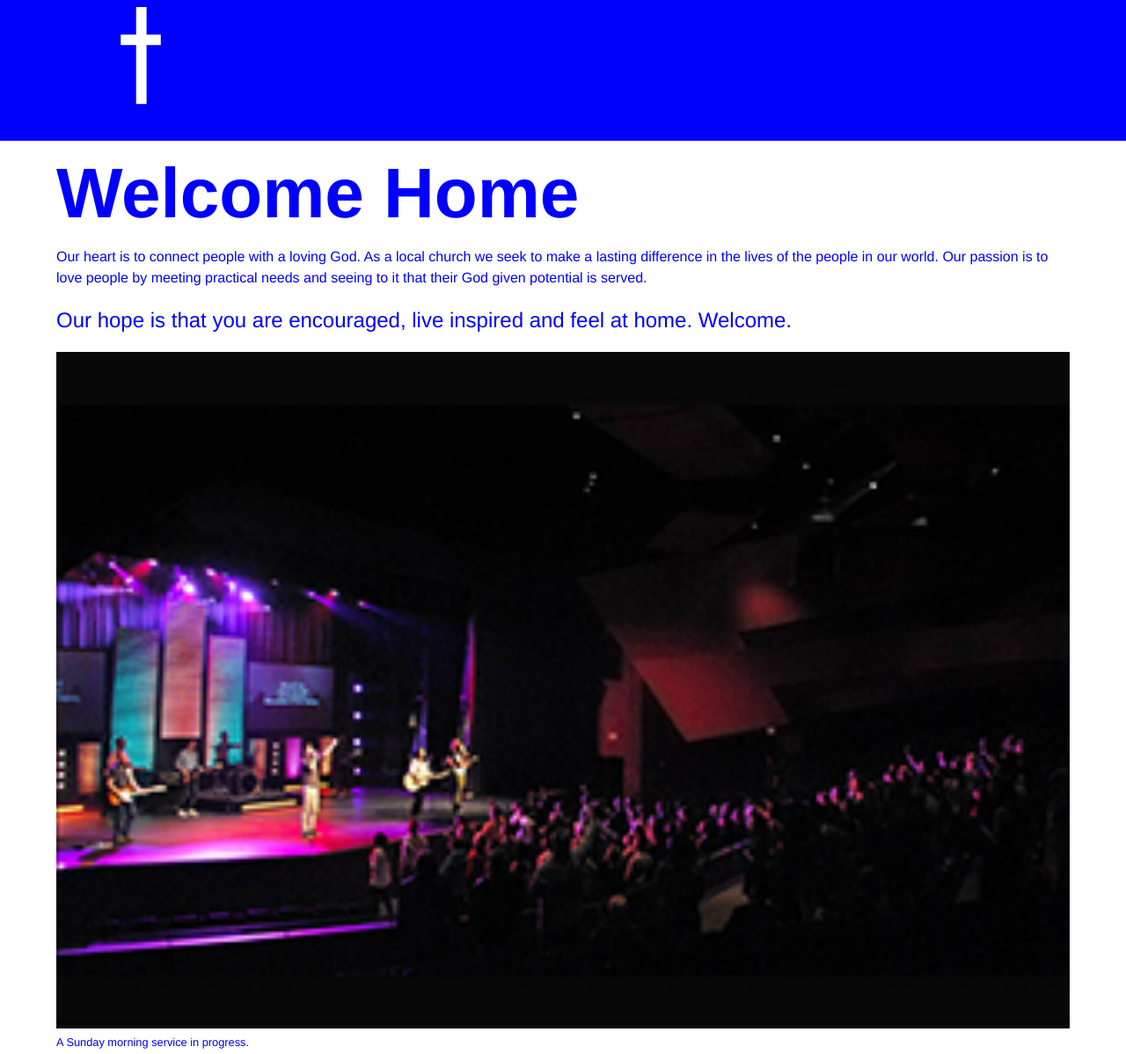
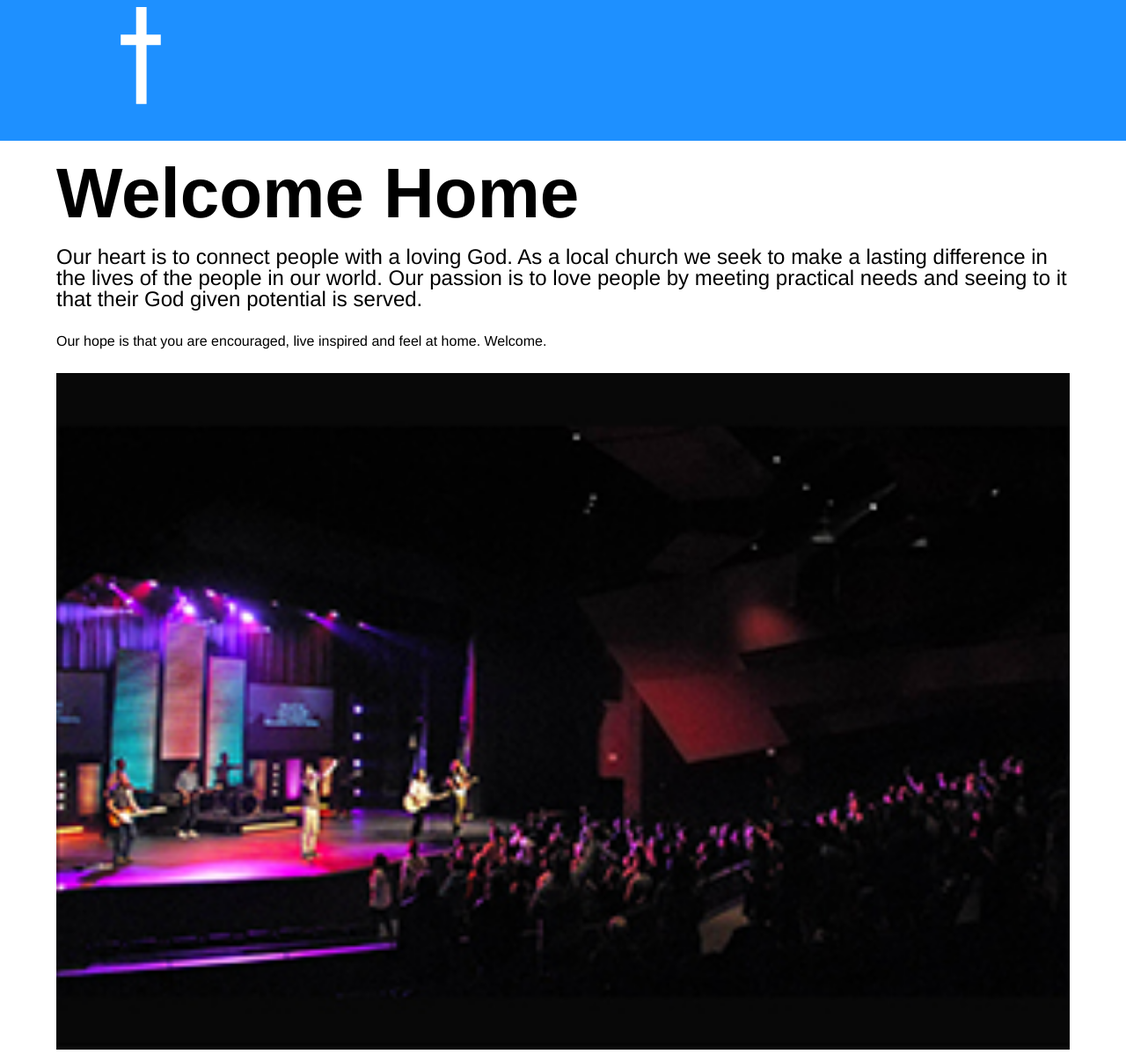
Before and after one commit to sarahadema/activity-boxmodel, a plain HTML site: page index.html in a window 1280 px wide. Shown: the top 1198 px of the page at 88% size. Drawn offline with Linux system fonts and the light colour scheme.

Commit message:
Final fices

```diff
--- a/css/general.css
+++ b/css/general.css
@@ -33,7 +33,7 @@ body {
 }
 
 .masthead {
-    background-color:blue;
+    background-color:#1E90FF;
     overflow: hidden;
 }
 
@@ -55,17 +55,17 @@ h1{
     margin: 1.5rem 0;
     font-size: 5rem;
     line-height:4.5rem;
-    color: blue;
+    color: black;
 }
 
-h1+p+p {
+h1+p {
     font-size: 1.5rem;
 }
 
 p {
     line-height: 1.5rem;
     margin: 0 0 1.5rem;
-    color: blue;
+    color: black;
 }
 
 .listheader{
@@ -81,11 +81,11 @@ figure {
 figcaption {
     margin: .5rem 0 0;
     font-size: .8rem;
-    color: blue;
+    color: black;
 }
 
 ul li{
-    color: blue;}
+    color: black;}
 
 .finallogo {
     margin: .5rem auto 5%;
@@ -95,7 +95,7 @@ ul li{
 
 footer {
     overflow: hidden;
-    background-color: blue;
+    background-color: #1E90FF;
 }
 
 footer p {
```
Also changed, not shown: index.html (+1 -0 lines).
